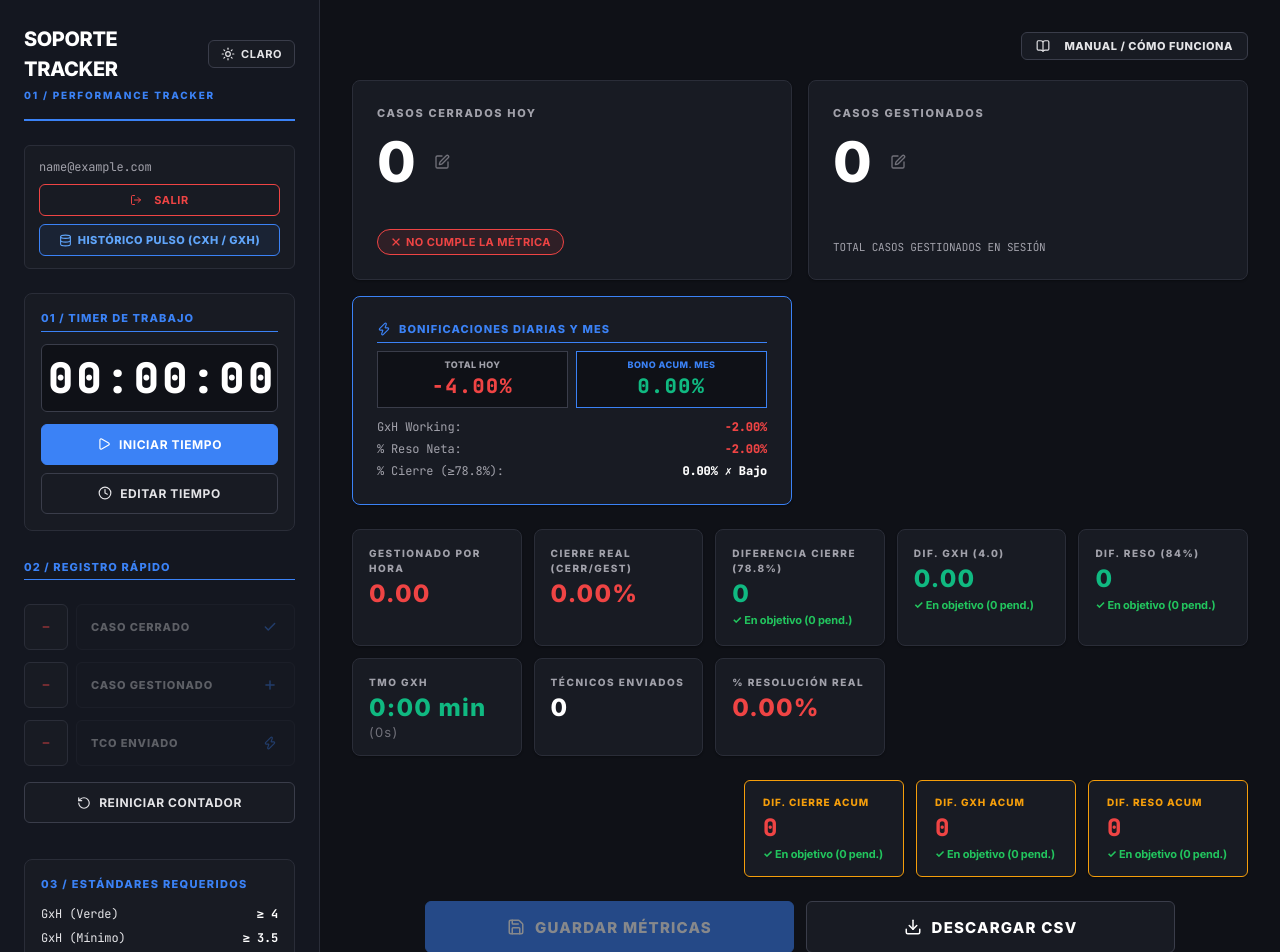
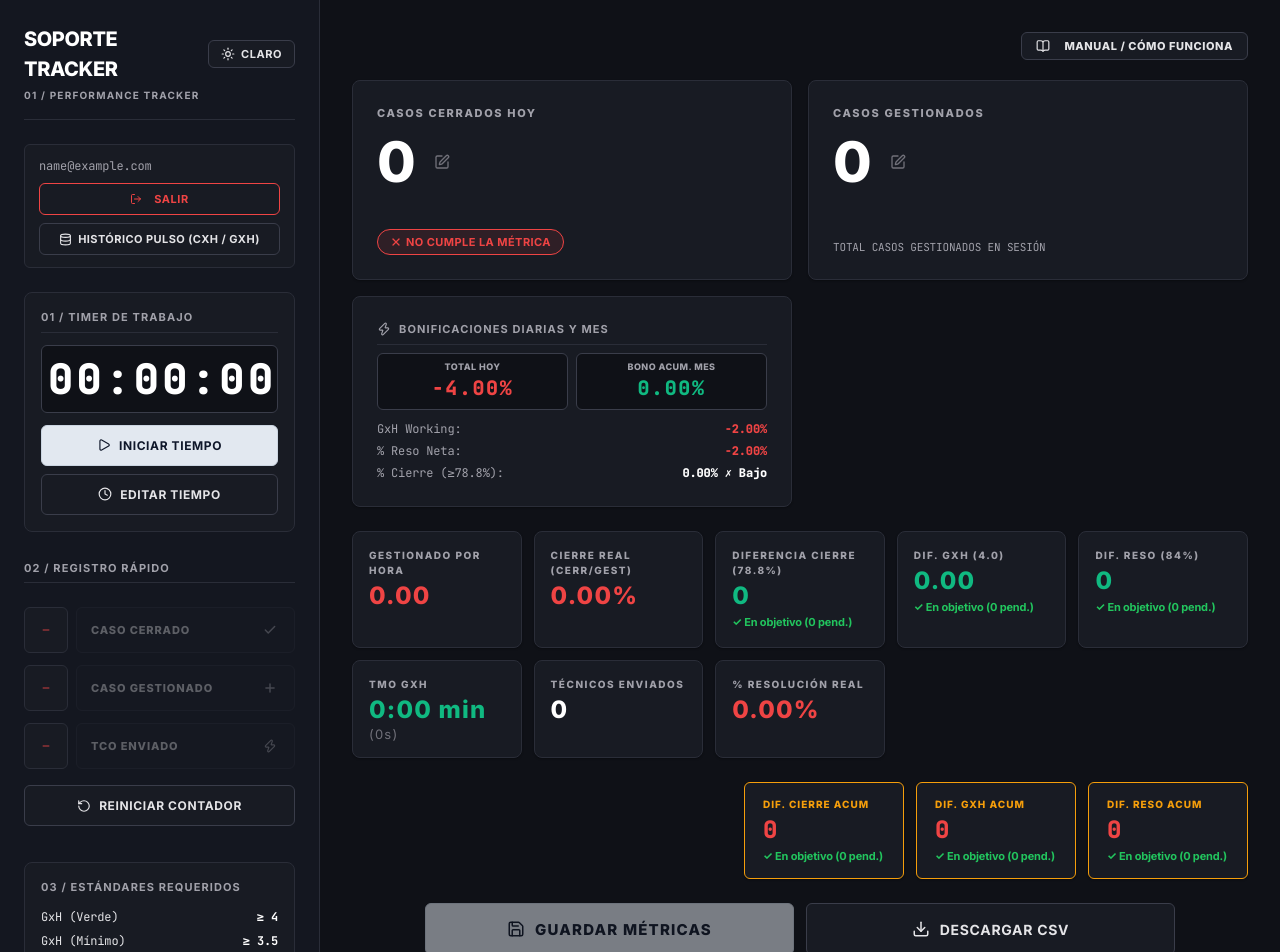
Before and after one commit to Luisalejandro9/metricacxhgxh, a React (Vite) app in the folder frontend/: page /dashboard in a window 1280 px wide. Shown: the top 952 px of the page. Built offline with nearby package versions, Linux system fonts and the light colour scheme; no server answers; the database is empty; sample sign-in values are in the browser's storage.

Commit message:
Harmonize UI colors with executive palette, light gray primary buttons in dark mode

```diff
--- a/frontend/public/version.json
+++ b/frontend/public/version.json
@@ -1,4 +1,4 @@
 {
-  "version": "1794266196224",
-  "buildTime": "2026-11-09T23:16:36.263Z"
+  "version": "1794267184089",
+  "buildTime": "2026-11-09T23:33:04.134Z"
 }
--- a/frontend/src/App.css
+++ b/frontend/src/App.css
@@ -23,7 +23,7 @@
 .sidebar-header {
   margin-bottom: 24px;
   padding-bottom: 16px;
-  border-bottom: 2px solid var(--primary);
+  border-bottom: 1px solid var(--border-light);
   display: flex;
   flex-direction: column;
   gap: 4px;
@@ -46,9 +46,9 @@
 
 .sidebar-header .subtitle {
   font-size: 10px;
-  font-weight: 800;
-  letter-spacing: 0.18em;
-  color: var(--primary);
+  font-weight: 700;
+  letter-spacing: 0.12em;
+  color: var(--text-muted);
   text-transform: uppercase;
 }
 
@@ -139,31 +139,34 @@
 }
 
 .btn-primary {
-  background: var(--primary);
-  color: #ffffff;
-  border-color: var(--primary);
+  background: var(--btn-primary-bg);
+  color: var(--btn-primary-text);
+  border: 1px solid var(--btn-primary-border);
 }
 
-.btn-primary:hover {
-  background: var(--primary-dark);
-  border-color: var(--primary-dark);
+.btn-primary:hover:not(:disabled) {
+  background: var(--btn-primary-hover);
+  color: var(--btn-primary-text);
+  border-color: var(--btn-primary-hover);
+  box-shadow: var(--shadow-sm);
 }
 
 .btn-primary.active {
   background: var(--accent-error);
+  color: #ffffff;
   border-color: var(--accent-error);
 }
 
 .btn-secondary {
-  background: var(--bg-card);
-  color: var(--text-main);
-  border: 1px solid var(--border-strong);
+  background: var(--btn-secondary-bg);
+  color: var(--btn-secondary-text);
+  border: 1px solid var(--btn-secondary-border);
 }
 
-.btn-secondary:hover {
-  background: var(--bg-hover);
+.btn-secondary:hover:not(:disabled) {
+  background: var(--btn-secondary-hover);
   color: var(--text-bright);
-  border-color: var(--text-main);
+  border-color: var(--border-strong);
 }
 
 .action-section {
@@ -180,18 +183,18 @@
 
 .btn-action {
   flex-grow: 1;
-  background: var(--bg-card);
-  border: 1px solid var(--border-light);
+  background: var(--btn-action-bg);
+  border: 1px solid var(--btn-action-border);
   border-radius: var(--radius-sm);
-  color: var(--text-main);
+  color: var(--btn-action-text);
   text-align: left;
   justify-content: space-between;
   padding: 12px 14px;
 }
 
 .btn-action:hover:not(:disabled) {
-  border-color: var(--primary);
-  background: var(--bg-hover);
+  border-color: var(--border-strong);
+  background: var(--btn-action-hover);
   color: var(--text-bright);
 }
 
@@ -213,7 +216,7 @@
   display: flex;
   align-items: center;
   justify-content: center;
-  color: var(--primary);
+  color: var(--text-muted);
 }
 
 .btn-subtract {
@@ -242,9 +245,9 @@
 
 .standards-section h3 {
   font-size: 11px;
-  font-weight: 800;
-  letter-spacing: 0.12em;
-  color: var(--primary);
+  font-weight: 700;
+  letter-spacing: 0.1em;
+  color: var(--text-muted);
   margin-bottom: 12px;
   text-transform: uppercase;
 }
@@ -502,9 +505,9 @@
 }
 
 .btn-google:hover {
-  background: var(--primary);
-  color: #ffffff;
-  border-color: var(--primary);
+  background: var(--border-strong);
+  color: var(--text-bright);
+  border-color: var(--text-muted);
 }
 
 .btn-google img {
@@ -543,7 +546,7 @@
   align-items: center;
   margin-bottom: 20px;
   padding-bottom: 12px;
-  border-bottom: 2px solid var(--primary);
+  border-bottom: 1px solid var(--border-light);
 }
 
 .time-inputs {
--- a/frontend/src/components/dashboard/DashboardSidebar.jsx
+++ b/frontend/src/components/dashboard/DashboardSidebar.jsx
@@ -77,12 +77,13 @@ function DashboardSidebar({
           </button>
           {profile?.role === 'admin' && profile?.is_enabled && (
             <button
-              className="btn-logout"
+              className="btn btn-secondary"
               onClick={onNavigateToAdmin}
               style={{
                 flex: 1,
-                color: 'var(--primary)',
-                borderColor: 'var(--primary)'
+                padding: '8px 12px',
+                fontSize: '11px',
+                fontWeight: '700'
               }}
             >
               <ShieldCheck size={12} strokeWidth={2} style={{ marginRight: 4 }} /> Admin
@@ -95,16 +96,13 @@ function DashboardSidebar({
           style={{
             marginTop: '8px',
             width: '100%',
-            color: 'var(--primary-light)',
-            borderColor: 'var(--primary)',
-            background: 'rgba(59, 130, 246, 0.08)',
             display: 'flex',
             alignItems: 'center',
             justifyContent: 'center',
             gap: '6px',
             padding: '8px 12px',
             fontSize: '11px',
-            fontWeight: '800',
+            fontWeight: '700',
             letterSpacing: '0.04em'
           }}
         >
--- a/frontend/src/components/dashboard/DashboardStats.jsx
+++ b/frontend/src/components/dashboard/DashboardStats.jsx
@@ -259,13 +259,13 @@ function DashboardStats({
         </div>
 
         {/* --- 3. SECCIÓN DE BONIFICACIONES (TOP ROW) --- */}
-        <div className="metric-card large-card bonus-card-top" style={{ border: '1px solid var(--primary)' }}>
-          <div className="swiss-section-header" style={{ marginBottom: '8px', borderBottomColor: 'var(--primary)' }}>
+        <div className="metric-card large-card bonus-card-top">
+          <div className="swiss-section-header" style={{ marginBottom: '8px' }}>
             <Zap size={14} strokeWidth={2} /> BONIFICACIONES DIARIAS Y MES
           </div>
 
           <div style={{ display: 'grid', gridTemplateColumns: '1fr 1fr', gap: '8px', marginBottom: '10px' }}>
-            <div style={{ background: 'var(--bg-main)', border: '1px solid var(--border-strong)', padding: '6px 8px', textAlign: 'center' }}>
+            <div style={{ background: 'var(--bg-main)', border: '1px solid var(--border-strong)', borderRadius: 'var(--radius-sm)', padding: '6px 8px', textAlign: 'center' }}>
               <div style={{ fontSize: '9px', fontWeight: '800', color: 'var(--text-muted)', textTransform: 'uppercase', letterSpacing: '0.05em' }}>
                 TOTAL HOY
               </div>
@@ -274,8 +274,8 @@ function DashboardStats({
               </div>
             </div>
 
-            <div style={{ background: 'var(--bg-main)', border: '1px solid var(--primary)', padding: '6px 8px', textAlign: 'center' }}>
-              <div style={{ fontSize: '9px', fontWeight: '800', color: 'var(--primary)', textTransform: 'uppercase', letterSpacing: '0.05em' }}>
+            <div style={{ background: 'var(--bg-main)', border: '1px solid var(--border-strong)', borderRadius: 'var(--radius-sm)', padding: '6px 8px', textAlign: 'center' }}>
+              <div style={{ fontSize: '9px', fontWeight: '800', color: 'var(--text-muted)', textTransform: 'uppercase', letterSpacing: '0.05em' }}>
                 BONO ACUM. MES
               </div>
               <div style={{ fontSize: '20px', fontFamily: 'var(--font-mono)', fontWeight: '900', letterSpacing: '0.08em', color: accumulatedBonusTotal >= 0 ? 'var(--accent-success)' : 'var(--accent-error)' }}>
@@ -468,17 +468,14 @@ function DashboardStats({
             flex: 1,
             minWidth: '220px',
             height: '52px',
-            fontWeight: '800',
-            fontSize: '15px',
-            letterSpacing: '0.08em',
+            fontWeight: '700',
+            fontSize: '14px',
+            letterSpacing: '0.05em',
             textTransform: 'uppercase',
             display: 'flex',
             alignItems: 'center',
             justifyContent: 'center',
-            gap: '10px',
-            border: '1px solid var(--border-strong)',
-            background: 'var(--bg-card)',
-            color: 'var(--text-bright)'
+            gap: '10px'
           }}
           title="Descargar archivo CSV con el detalle de métricas registradas en la sesión"
         >
--- a/frontend/src/components/dashboard/modals/ConfirmModal.jsx
+++ b/frontend/src/components/dashboard/modals/ConfirmModal.jsx
@@ -45,8 +45,9 @@ function ConfirmModal({ show, title, message, confirmText = 'Confirmar', type =
             className="btn"
             style={{
               flex: 1,
-              backgroundColor: type === 'danger' ? 'var(--accent-error)' : 'var(--primary)',
-              color: 'white',
+              backgroundColor: type === 'danger' ? 'var(--accent-error)' : 'var(--btn-primary-bg)',
+              color: type === 'danger' ? '#ffffff' : 'var(--btn-primary-text)',
+              border: type === 'danger' ? '1px solid var(--accent-error)' : '1px solid var(--btn-primary-border)',
               fontWeight: '700'
             }}
             onClick={onConfirm}
--- a/frontend/src/components/historico/PulsoHistoryTables.jsx
+++ b/frontend/src/components/historico/PulsoHistoryTables.jsx
@@ -117,8 +117,8 @@ export default function PulsoHistoryTables({ allRecords = [], isAdmin = false, i
         editingDay === r.day ? (
           <span style={{ display: 'inline-flex', gap: 6, alignItems: 'center' }}>
             <input type="date" value={editDate} onChange={e => setEditDate(e.target.value)} aria-label="Nueva fecha del corte" />
-            <button type="button" disabled={savingDate || !editDate || editDate === r.day} onClick={() => saveTeamDate(r)}>Guardar</button>
-            <button type="button" onClick={() => setEditingDay(null)}>Cancelar</button>
+            <button type="button" className="btn btn-primary" style={{ padding: '4px 10px', fontSize: '11px' }} disabled={savingDate || !editDate || editDate === r.day} onClick={() => saveTeamDate(r)}>Guardar</button>
+            <button type="button" className="btn btn-secondary" style={{ padding: '4px 10px', fontSize: '11px' }} onClick={() => setEditingDay(null)}>Cancelar</button>
           </span>
         ) : (
           <span style={{ display: 'inline-flex', gap: 7, alignItems: 'center' }}>
--- a/frontend/src/index.css
+++ b/frontend/src/index.css
@@ -30,6 +30,22 @@
   --border-light: #2a2d38;
   --border-strong: #3a3d4a;
   --border-focus: #3b82f6;
+
+  /* Executive Button Palette */
+  --btn-primary-bg: #e2e8f0;       /* Gris claro ejecutivo en modo oscuro */
+  --btn-primary-text: #0f172a;     /* Texto oscuro de alto contraste */
+  --btn-primary-hover: #f8fafc;
+  --btn-primary-border: #cbd5e1;
+
+  --btn-secondary-bg: #181b23;
+  --btn-secondary-text: #e4e4e7;
+  --btn-secondary-hover: #1f2330;
+  --btn-secondary-border: #3a3d4a;
+
+  --btn-action-bg: #181b23;
+  --btn-action-text: #e4e4e7;
+  --btn-action-hover: #1f2330;
+  --btn-action-border: #2a2d38;
 
   --shadow-sm: 0 1px 2px rgba(0, 0, 0, 0.3);
   --shadow-md: 0 4px 12px rgba(0, 0, 0, 0.25);
@@ -77,6 +93,22 @@
   --border-strong: #d1d5db;
   --border-focus: #2563eb;
 
+  /* Executive Button Palette */
+  --btn-primary-bg: #0f172a;       /* Slate oscuro ejecutivo en modo claro */
+  --btn-primary-text: #ffffff;
+  --btn-primary-hover: #1e293b;
+  --btn-primary-border: #0f172a;
+
+  --btn-secondary-bg: #ffffff;
+  --btn-secondary-text: #1f2937;
+  --btn-secondary-hover: #f1f5f9;
+  --btn-secondary-border: #d1d5db;
+
+  --btn-action-bg: #ffffff;
+  --btn-action-text: #1f2937;
+  --btn-action-hover: #f8fafc;
+  --btn-action-border: #e5e7eb;
+
   --shadow-sm: 0 1px 2px rgba(0, 0, 0, 0.06);
   --shadow-md: 0 4px 12px rgba(0, 0, 0, 0.08);
   --shadow-lg: 0 8px 24px rgba(0, 0, 0, 0.1);
@@ -120,16 +152,16 @@ h1, h2, h3, h4, h5, h6 {
 
 .swiss-section-header {
   font-size: 11px;
-  font-weight: 800;
-  letter-spacing: 0.15em;
+  font-weight: 700;
+  letter-spacing: 0.08em;
   text-transform: uppercase;
-  color: var(--primary);
+  color: var(--text-muted);
   display: flex;
   align-items: center;
   gap: 8px;
   margin-bottom: 12px;
-  border-bottom: 2px solid var(--primary);
-  padding-bottom: 4px;
+  border-bottom: 1px solid var(--border-light);
+  padding-bottom: 6px;
 }
 
 button {
@@ -196,9 +228,9 @@ input:focus, select:focus, textarea:focus {
 }
 
 .theme-toggle-btn:hover {
-  background: var(--primary);
-  color: #ffffff;
-  border-color: var(--primary);
+  background: var(--bg-hover);
+  color: var(--text-bright);
+  border-color: var(--border-strong);
 }
 
 /* Sharp Scrollbars */
```
